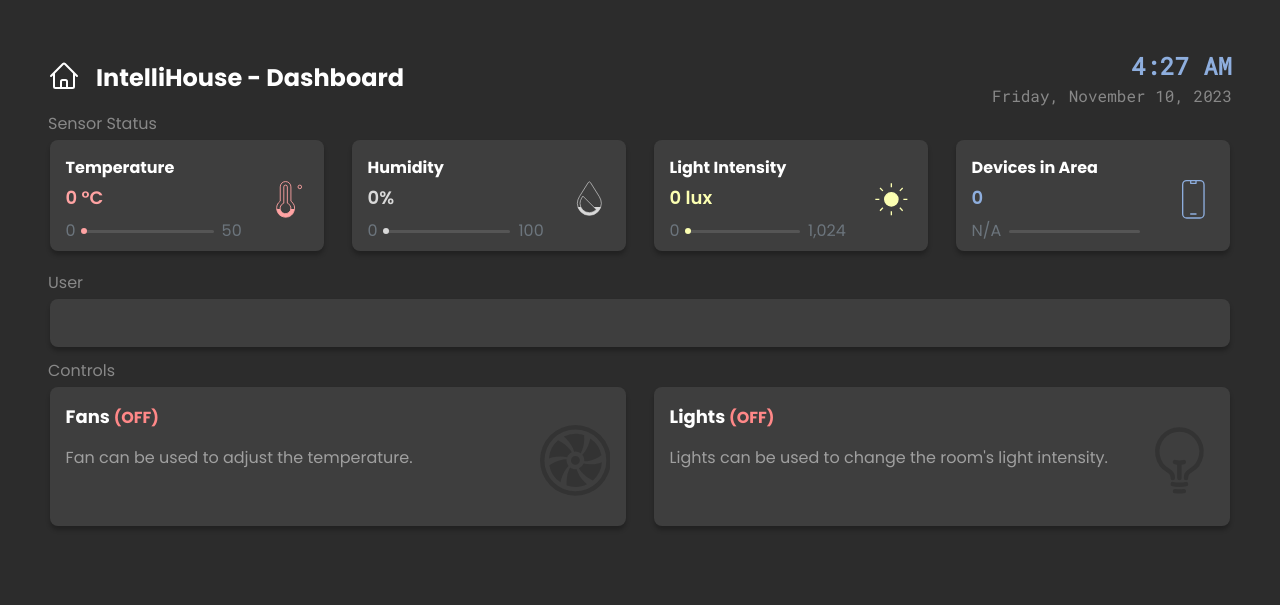
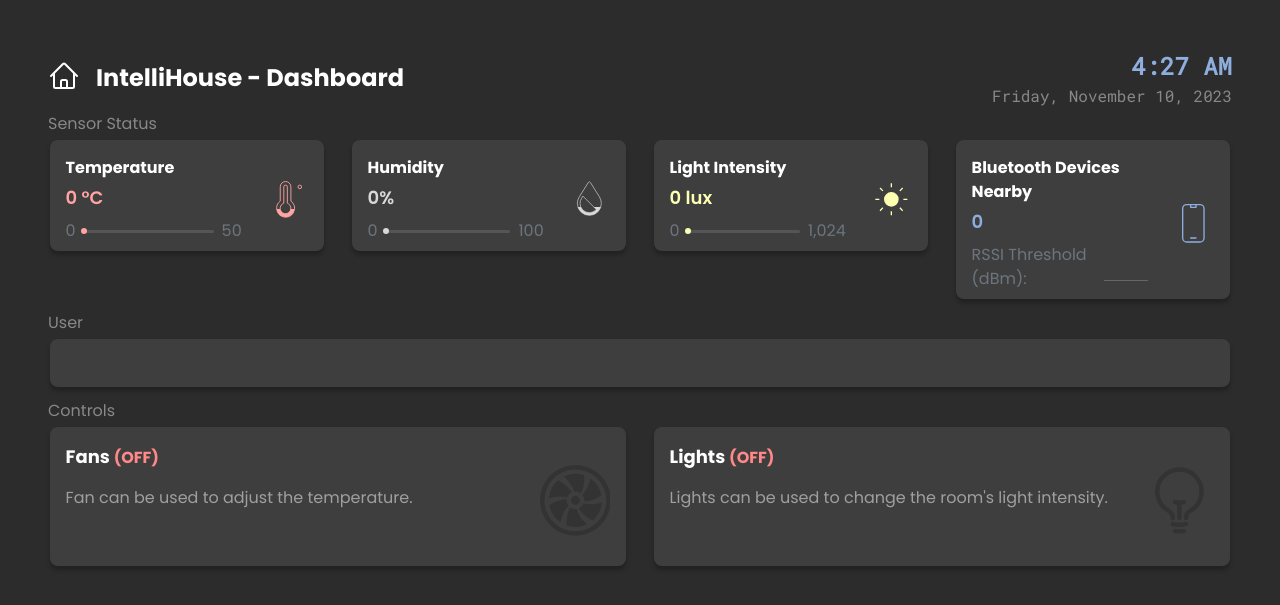
Before and after one commit to Jxl-s/iot-dashboard, a Flask app: page / in a window 1280 px wide. Shown: the top 605 px of the page. Run offline with Flask 3, Linux system fonts and the light colour scheme; data that the repository does not hold is empty; some libraries are stand-ins or nearby versions.

Commit message:
add RSSI input on bluetooth

```diff
--- a/static/index.html
+++ b/static/index.html
@@ -44,7 +44,7 @@
 
         <!-- Sensors section -->
         <div class="section-title">Sensor Status</div>
-        <section class="row mb-3">
+        <section class="row mb-2">
             <div class="col-12 col-lg-3">
                 <div class="custom-card row align-items-center justify-content-between">
                     <div class="col-12 col-lg-9">
@@ -164,15 +164,14 @@
             <div class="col-12 col-lg-3">
                 <div class="custom-card row align-items-center justify-content-between">
                     <div class="col-12 col-lg-9">
-                        <p class="lg-card-smtitle">Devices in Area</p>
+                        <p class="lg-card-smtitle">Bluetooth Devices Nearby</p>
                         <div class="lg-card-highlight">
                             <span id="sensor-devices-val">0</span>
                         </div>
-
                         <div class="mt-2 d-flex align-items-center">
-                            <span class="text-secondary">N/A</span>
-                            <div class="w-100 rounded sensor-bar-back mx-2">
-                            </div>
+                            <!-- TODO: Make this do something -->
+                            <span class="text-secondary col-9">RSSI Threshold (dBm): </span>
+                            <input class="col-3 fav-input text-secondary fw-bold text-center"/>
                         </div>
                     </div>
                     <div class="col-0 col-lg-3 d-none d-lg-block justify-content-center align-items-center">
```
Also changed, not shown: static/styles.css (line endings or trailing spaces).
